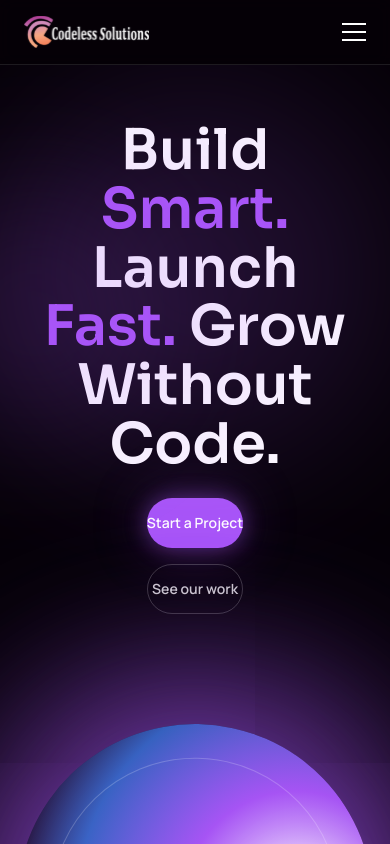
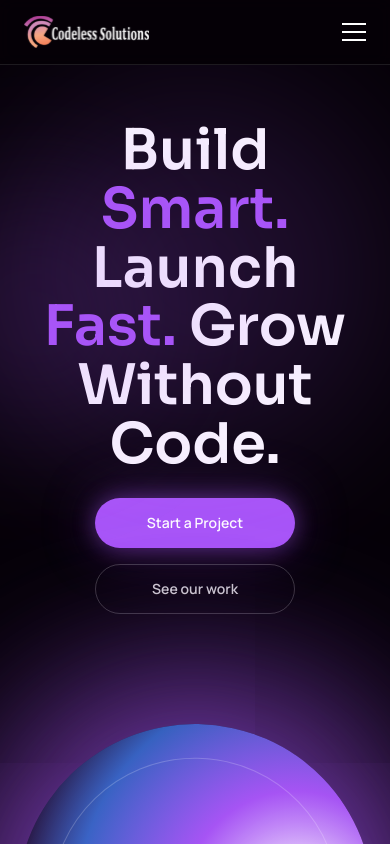
Before and after one commit to Oluwatosin1808/Codeless-solutions, a Next.js app: page / in a window 390 px wide. Shown: the top 844 px of the page. Built offline with nearby package versions, Linux system fonts and the light colour scheme.

Commit message:
Center-align hero buttons on mobile, remove full-width

```diff
--- a/app/page.tsx
+++ b/app/page.tsx
@@ -220,16 +220,16 @@ export default function Home() {
                 <br />
                 Without Code.
               </h1>
-              <div className="flex flex-col gap-4 sm:flex-row sm:items-center sm:justify-center">
+              <div className="flex flex-col items-center gap-4 sm:flex-row sm:justify-center">
                 <Link
                   href="/subscribe"
-                  className="glow-purple inline-flex h-[50px] w-full items-center justify-center rounded-full bg-[#a855f7] text-sm font-semibold text-white transition hover:scale-[1.02] sm:w-[200px]"
+                  className="glow-purple inline-flex h-[50px] w-[200px] items-center justify-center rounded-full bg-[#a855f7] text-sm font-semibold text-white transition hover:scale-[1.02]"
                 >
                   Start a Project
                 </Link>
                 <a
                   href="#projects"
-                  className="inline-flex h-[50px] w-full items-center justify-center rounded-full border border-white/20 text-sm font-semibold text-white/80 transition hover:border-white/40 hover:text-white sm:w-[200px]"
+                  className="inline-flex h-[50px] w-[200px] items-center justify-center rounded-full border border-white/20 text-sm font-semibold text-white/80 transition hover:border-white/40 hover:text-white"
                 >
                   See our work
                 </a>
```
